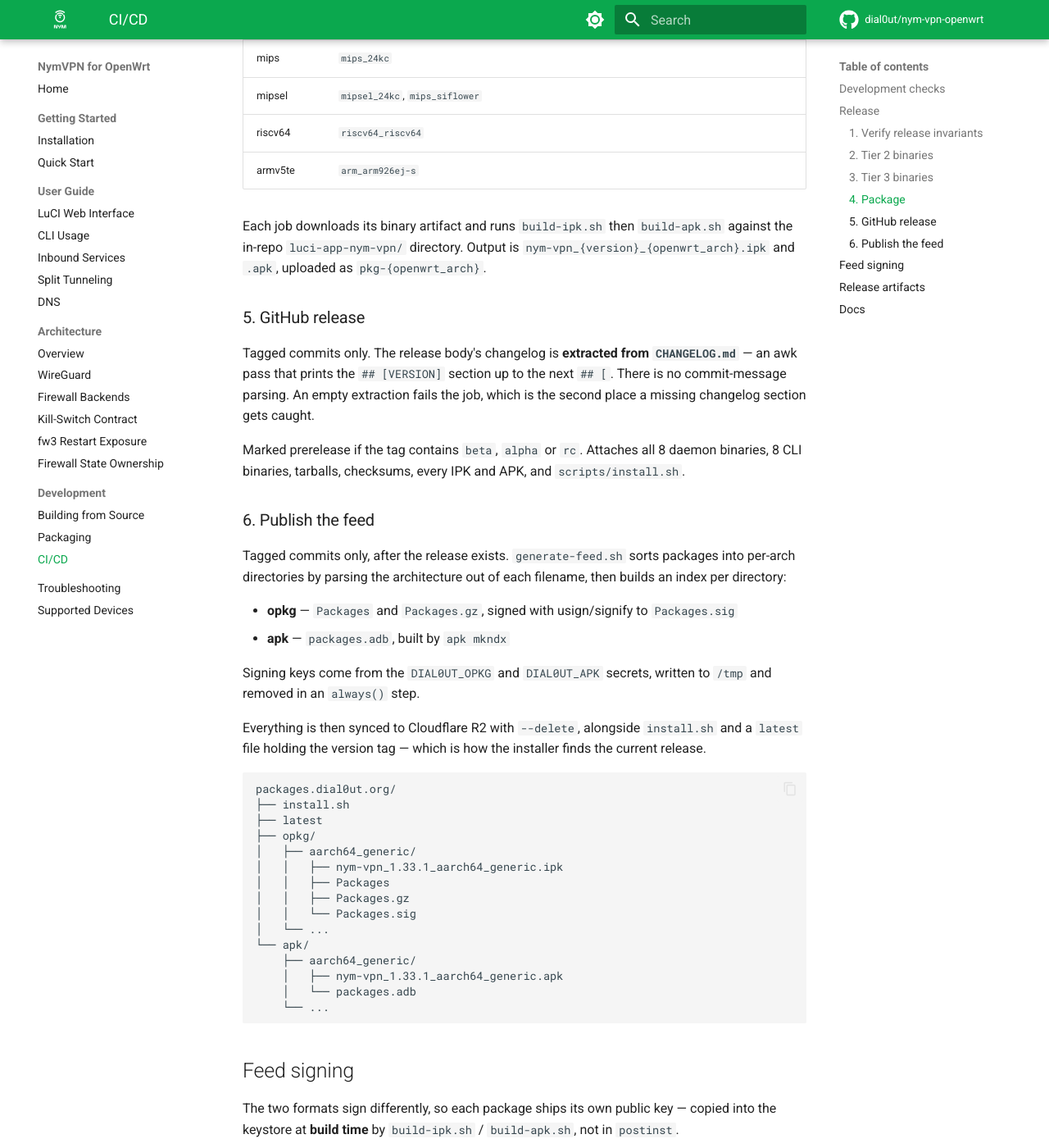
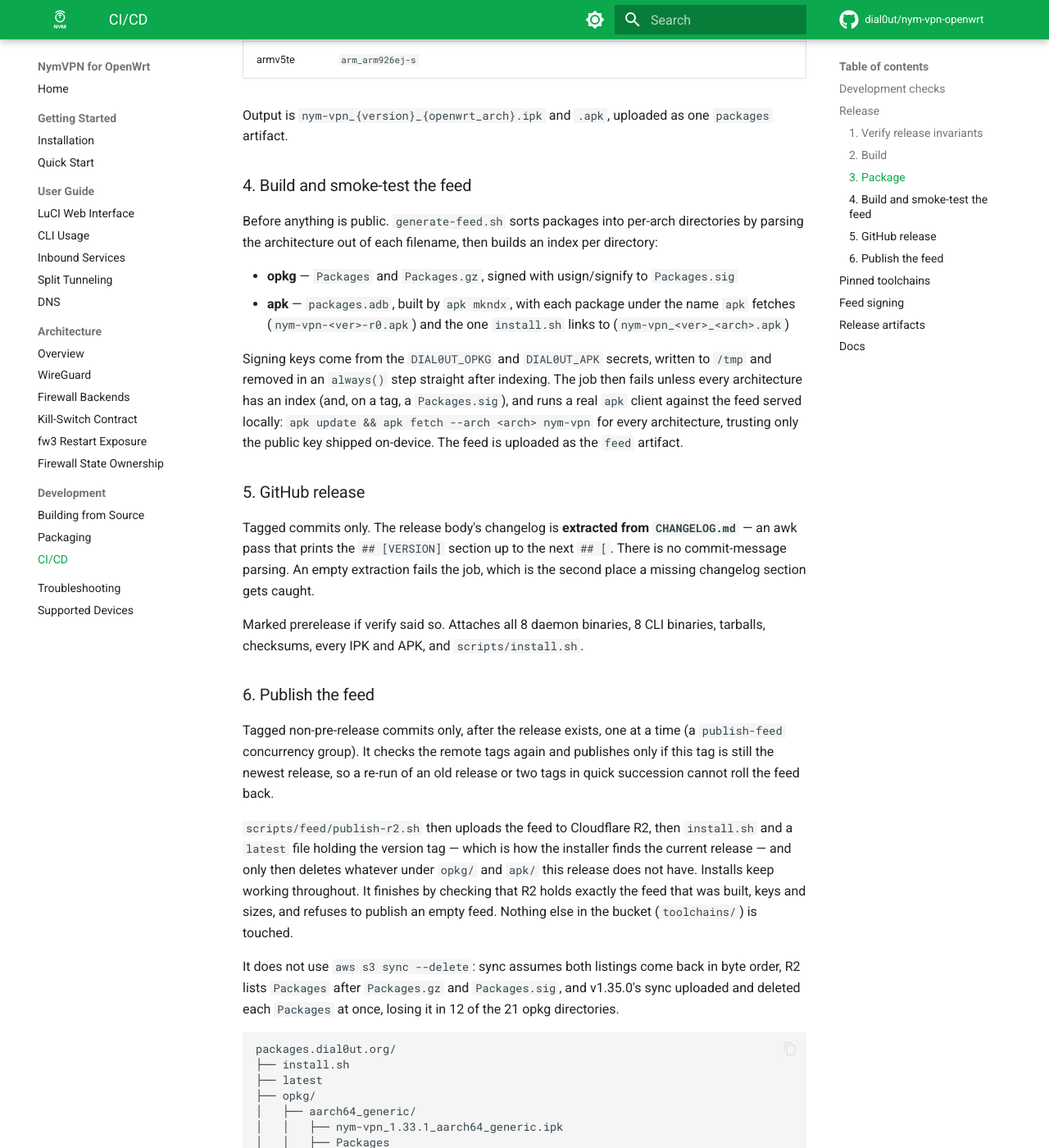
Before and after one commit to dial0ut/nym-vpn-openwrt, an MkDocs documentation site: the page built from docs/development/ci.md, in a window 1280 px wide and 1400 px high, scrolled down 2312 px. Shown: the whole window at 82% size. Built offline with MkDocs 1.6.1 and Material for MkDocs 9.7.7, drawn with Linux system fonts in a browser that asks for light colours; comment, search, counter and statistics services are not loaded; some of the changed text lies outside the part shown.

Commit message:
ci(release): check the feed before anything is public
The feed is built, checked for an index (and a signature) in every
architecture and smoke-tested before the GitHub release is created,
instead of after. Packaging is one job over scripts/ci/targets.json
instead of 21.

Pre-release tags no longer reach the feed or latest. Publishing runs one
at a time and checks that the tag is still the newest release, so a
re-run of an old one cannot roll the feed back.

Manual dispatch builds the tag it names instead of the branch it was
started from, and runs everything up to the release with an unsigned
feed.

````diff
--- a/docs/development/ci.md
+++ b/docs/development/ci.md
@@ -1,16 +1,26 @@
 # CI/CD
 
-Four workflows: `ci.yml` and `docs-check.yml` check development changes, `release-musl.yml`
-builds and ships releases, and `docs.yml` deploys this site.
+Five workflows: `ci.yml` and `docs-check.yml` check development changes, `release-musl.yml`
+builds and ships releases, `build.yml` is the cross-build both of those call, and `docs.yml`
+deploys this site.
 
 ## Development checks
 
 `ci.yml` runs on pushes to `develop` that touch more than docs and Markdown, on pull requests
-targeting `develop`, and on manual dispatch. It runs ShellCheck over the root-run scripts, then
-`cargo test --workspace --locked --no-fail-fast` with the required native libraries and
-unprivileged ICMP sockets enabled.
+targeting `develop`, and on manual dispatch:
+
+- **test** — ShellCheck over the root-run scripts, then
+  `cargo test --workspace --locked --no-fail-fast` on the latest stable with the required native
+  libraries and unprivileged ICMP sockets enabled.
+- **cross** — `build.yml` for armv7 and mipsel: one target per build path (the stock Tier 2
+  image, and a Tier 3 image with nightly `-Z build-std` and no 64-bit atomics). These are full
+  release builds with the ELF check, so the binaries they upload can go straight onto a router.
+- **workflow lint** — zizmor over `.github/workflows/`.
 
 `docs-check.yml` runs `mkdocs build --strict` when `docs/` or `mkdocs.yml` change.
+
+`scripts/release.sh` will not tag a commit whose `ci.yml` run on `develop` is missing, still
+running or not green, so a release tag is never the first build of either build path.
 
 Device-level integration and leak testing runs on the maintainers' own lab rigs and is not part
 of the repository or these workflows. Cross-compilation proves a target builds, not that it works on a
@@ -21,9 +31,10 @@ skipped or inconclusive cases.
 
 `release-musl.yml`, triggered by pushing a `v*` tag, or manually with a `tag` input.
 
-Manual dispatch builds and packages but **does not release** — the `release` and `publish-feed`
-jobs are gated on `startsWith(github.ref, 'refs/tags/')`, which a `workflow_dispatch` run does not
-satisfy. Use it to test a build, not to ship one.
+Manual dispatch is a dry run of the same pipeline from that tag: it builds, packages, and builds
+and smoke-tests an **unsigned** feed, then stops. The `release` and `publish-feed` jobs are gated
+on `startsWith(github.ref, 'refs/tags/')`, which a `workflow_dispatch` run does not satisfy, and
+only a tag run signs.
 
 ### 1. Verify release invariants
 
@@ -34,39 +45,26 @@ Everything else depends on this job, so a release that violates any of it never
 - the tagged commit is an ancestor of **both** `origin/develop` and `origin/openwrt`
 - `CHANGELOG.md` at that tag has a `## [VERSION]` section
 
-### 2. Tier 2 binaries
+It also decides whether this is a pre-release: any version with a `-` suffix (`1.36.0-rc1`).
 
-Four parallel builds on stock `messense/rust-musl-cross` images:
+### 2. Build
 
-| Target | Image |
-|--------|-------|
-| x86_64 | `messense/rust-musl-cross:x86_64-musl` |
-| i686 | `messense/rust-musl-cross:i686-musl` |
-| aarch64 | `messense/rust-musl-cross:aarch64-musl` |
-| armv7 | `messense/rust-musl-cross:armv7-musleabihf` |
-
-Each sets up an 8 GB swap file — LTO linking needs it and the runners do not have the RAM — runs
-`cross-compile-dynamic.sh`, and produces `nym-vpnd-{arch}`, `nym-vpnc-{arch}`,
+`build.yml` with every target in `scripts/ci/targets.json`, checked out at the tag. Each job
+runs in a pinned image, checks the ELF imports, and uploads `nym-vpnd-{arch}`, `nym-vpnc-{arch}`,
 `nym-vpn-{arch}.tar.gz` and SHA256 sums.
 
-### 3. Tier 3 binaries
+| Target | Image | Toolchain |
+|--------|-------|-----------|
+| x86_64, i686, aarch64, armv7 | `messense/rust-musl-cross`, digest in `targets.json` | the image's stable |
+| mips, mipsel, riscv64, armv5te | `docker/tier3-musl/Dockerfile.*`, built per run | `RUST_NIGHTLY` (`scripts/versions.sh`) |
 
-Four parallel builds on custom images from `docker/tier3-musl/`:
+Each sets up an 8 GB swap file first: LTO linking needs it and the runners do not have the RAM.
 
-| Target | Dockerfile |
-|--------|-----------|
-| mips | `Dockerfile.mips` |
-| mipsel | `Dockerfile.mipsel` |
-| riscv64 | `Dockerfile.riscv64` |
-| armv5te | `Dockerfile.armv5te` |
+### 3. Package
 
-Each builds its image, then runs `build-tier3-dynamic.sh` inside it with nightly Rust and
-`-Z build-std`. Same 8 GB swap.
-
-### 4. Package
-
-Waits on both build jobs, then runs 21 parallel packaging jobs mapping 8 binary targets onto 21
-OpenWrt architecture variants:
+One job that runs `build-ipk.sh` then `build-apk.sh` for each OpenWrt architecture listed under
+its binary in `targets.json`, against the tag's `luci-app-nym-vpn/`, and fails unless there is
+one `.ipk` and one `.apk` per architecture:
 
 | Binary | OpenWrt architectures |
 |--------|----------------------|
@@ -79,9 +77,23 @@ OpenWrt architecture variants:
 | riscv64 | `riscv64_riscv64` |
 | armv5te | `arm_arm926ej-s` |
 
-Each job downloads its binary artifact and runs `build-ipk.sh` then `build-apk.sh` against the
-in-repo `luci-app-nym-vpn/` directory. Output is `nym-vpn_{version}_{openwrt_arch}.ipk` and
-`.apk`, uploaded as `pkg-{openwrt_arch}`.
+Output is `nym-vpn_{version}_{openwrt_arch}.ipk` and `.apk`, uploaded as one `packages`
+artifact.
+
+### 4. Build and smoke-test the feed
+
+Before anything is public. `generate-feed.sh` sorts packages into per-arch directories by
+parsing the architecture out of each filename, then builds an index per directory:
+
+- **opkg** — `Packages` and `Packages.gz`, signed with usign/signify to `Packages.sig`
+- **apk** — `packages.adb`, built by `apk mkndx`, with each package under the name `apk` fetches
+  (`nym-vpn-<ver>-r0.apk`) and the one `install.sh` links to (`nym-vpn_<ver>_<arch>.apk`)
+
+Signing keys come from the `DIAL0UT_OPKG` and `DIAL0UT_APK` secrets, written to `/tmp` and removed
+in an `always()` step straight after indexing. The job then fails unless every architecture has
+an index (and, on a tag, a `Packages.sig`), and runs a real `apk` client against the feed served
+locally: `apk update && apk fetch --arch <arch> nym-vpn` for every architecture, trusting only
+the public key shipped on-device. The feed is uploaded as the `feed` artifact.
 
 ### 5. GitHub release
 
@@ -90,22 +102,26 @@ pass that prints the `## [VERSION]` section up to the next `## [`. There is no c
 parsing. An empty extraction fails the job, which is the second place a missing changelog section
 gets caught.
 
-Marked prerelease if the tag contains `beta`, `alpha` or `rc`. Attaches all 8 daemon binaries, 8
-CLI binaries, tarballs, checksums, every IPK and APK, and `scripts/install.sh`.
+Marked prerelease if verify said so. Attaches all 8 daemon binaries, 8 CLI binaries, tarballs,
+checksums, every IPK and APK, and `scripts/install.sh`.
 
 ### 6. Publish the feed
 
-Tagged commits only, after the release exists. `generate-feed.sh` sorts packages into per-arch
-directories by parsing the architecture out of each filename, then builds an index per directory:
+Tagged non-pre-release commits only, after the release exists, one at a time (a `publish-feed`
+concurrency group). It checks the remote tags again and publishes only if this tag is still the
+newest release, so a re-run of an old release or two tags in quick succession cannot roll the feed
+back.
 
-- **opkg** — `Packages` and `Packages.gz`, signed with usign/signify to `Packages.sig`
-- **apk** — `packages.adb`, built by `apk mkndx`
+`scripts/feed/publish-r2.sh` then uploads the feed to Cloudflare R2, then `install.sh` and a
+`latest` file holding the version tag — which is how the installer finds the current release — and
+only then deletes whatever under `opkg/` and `apk/` this release does not have. Installs keep
+working throughout. It finishes by checking that R2 holds exactly the feed that was built, keys
+and sizes, and refuses to publish an empty feed. Nothing else in the bucket (`toolchains/`) is
+touched.
 
-Signing keys come from the `DIAL0UT_OPKG` and `DIAL0UT_APK` secrets, written to `/tmp` and removed
-in an `always()` step.
-
-Everything is then synced to Cloudflare R2 with `--delete`, alongside `install.sh` and a `latest`
-file holding the version tag — which is how the installer finds the current release.
+It does not use `aws s3 sync --delete`: sync assumes both listings come back in byte order, R2
+lists `Packages` after `Packages.gz` and `Packages.sig`, and v1.35.0's sync uploaded and deleted
+each `Packages` at once, losing it in 12 of the 21 opkg directories.
 
 ```text
 packages.dial0ut.org/
@@ -120,10 +136,26 @@ packages.dial0ut.org/
 │   └── ...
 └── apk/
     ├── aarch64_generic/
+    │   ├── nym-vpn-1.33.1-r0.apk
     │   ├── nym-vpn_1.33.1_aarch64_generic.apk
     │   └── packages.adb
     └── ...
 ```
+
+## Pinned toolchains
+
+A release builds with exactly what the last CI run used. Nothing on the build path floats:
+
+| What | Where | Bumped by |
+|------|-------|-----------|
+| Actions | SHA in each `uses:` | Dependabot, monthly |
+| Tier 3 base images | digest in `docker/tier3-musl/Dockerfile.*` | Dependabot, monthly |
+| mips/mipsel GCC toolchains | `TOOLCHAIN_SHA256` in their Dockerfiles | hand |
+| Tier 2 images | digest in `scripts/ci/targets.json` | hand |
+| Tier 3 nightly | `RUST_NIGHTLY` in `scripts/versions.sh` | hand |
+| Alpine (apk mkpkg, mkndx, smoke test) | `ALPINE_IMAGE` in `scripts/versions.sh` | hand |
+
+The test job alone runs on the latest stable, as an early warning for the next toolchain.
 
 ## Feed signing
 
@@ -156,5 +188,6 @@ the directory. Given a bare directory, apk appends `$ARCH/APKINDEX.tar.gz` and 4
 
 ## Docs
 
-`docs.yml` runs `mkdocs gh-deploy --force` on any push to the **`openwrt`** branch that touches
-`docs/**` or `mkdocs.yml`. Pushing docs changes to `develop` deploys nothing.
+`docs.yml` runs `mkdocs gh-deploy --force --strict`, with the same `docs/requirements.txt` as
+`docs-check.yml`, on any push to the **`openwrt`** branch that touches `docs/**` or `mkdocs.yml`.
+Pushing docs changes to `develop` deploys nothing.
````
Also changed, not shown: 1 other file.
